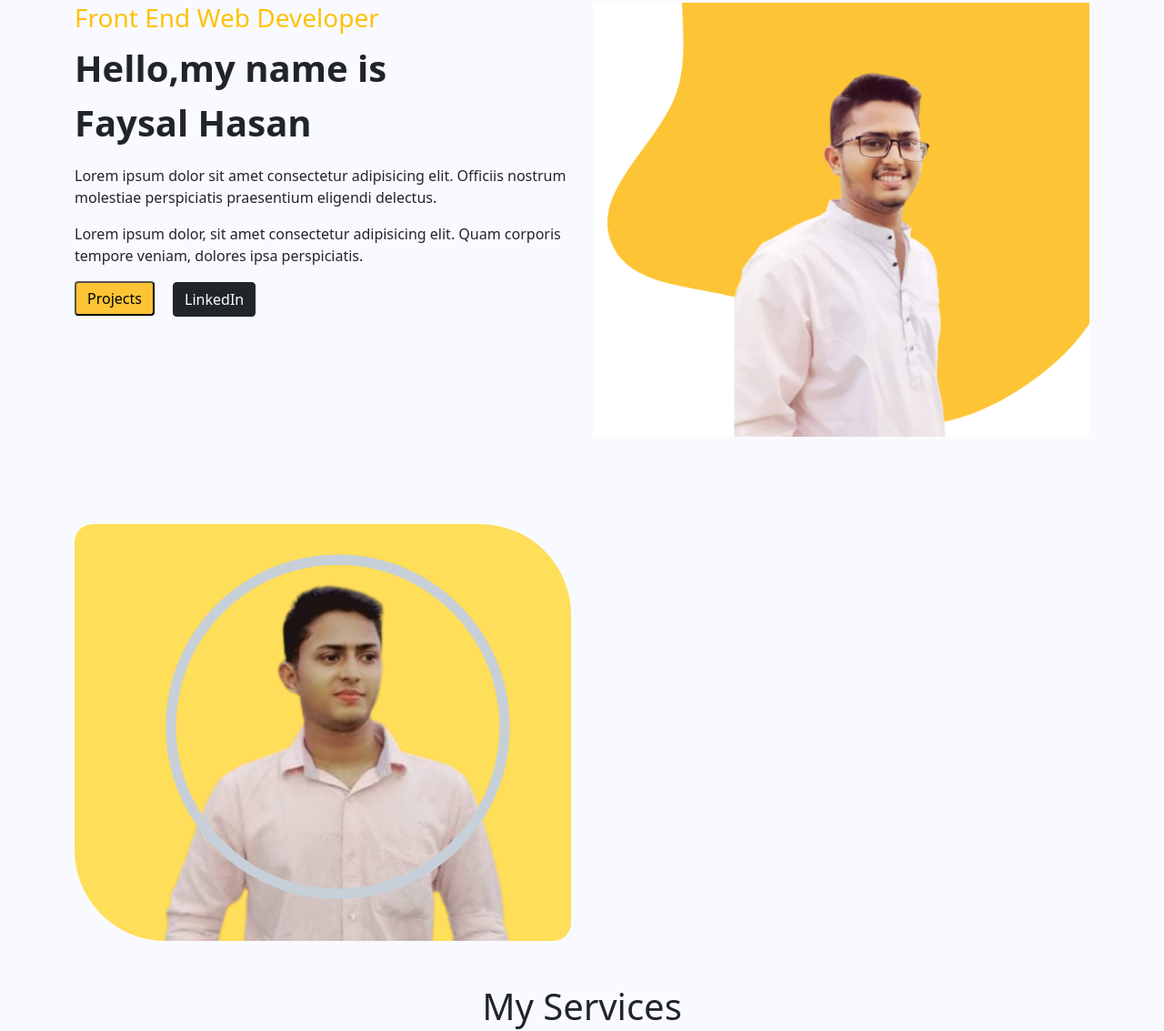
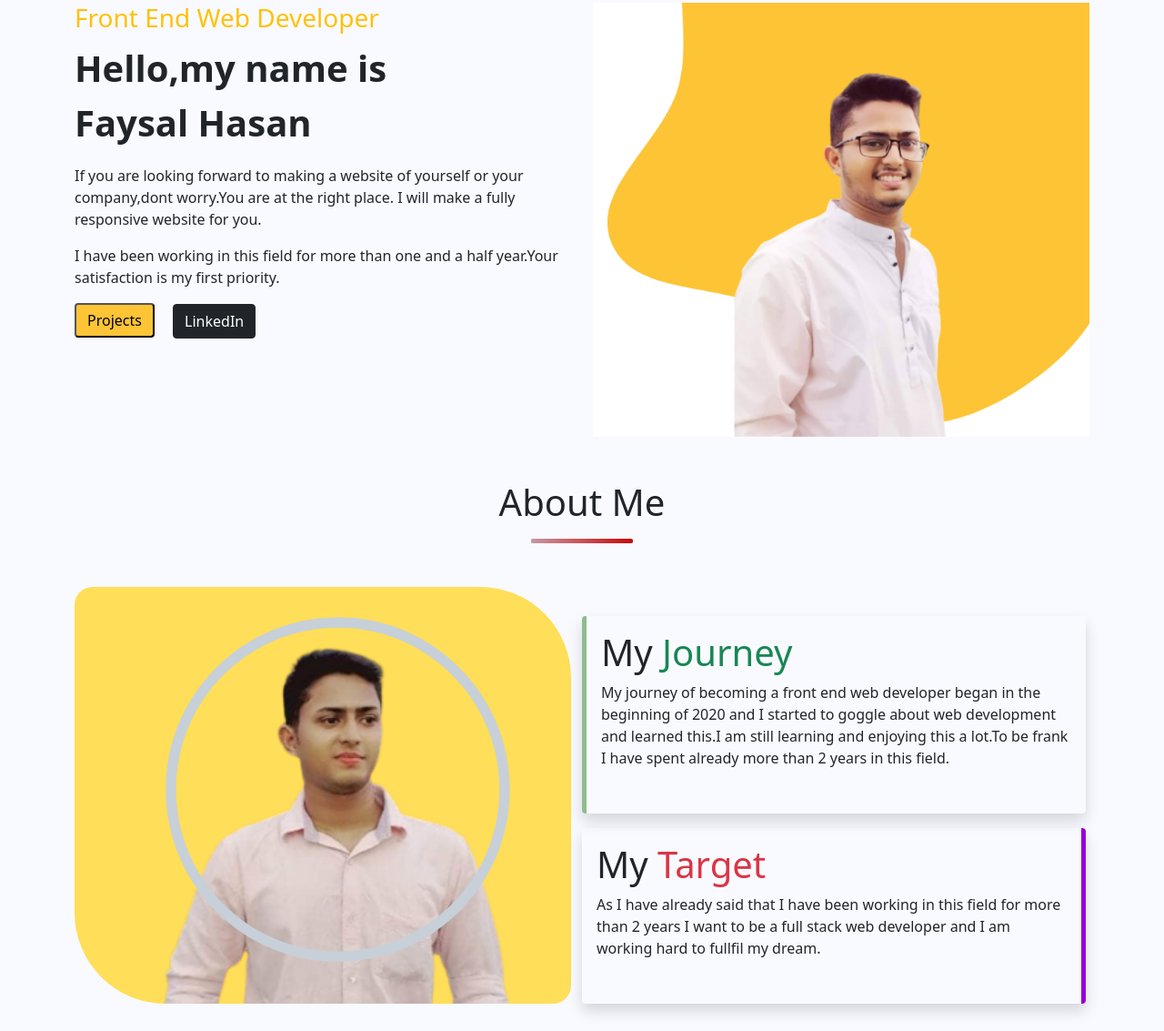
Before and after one commit to Faysal-Hasan-FED/my-portfolio, a plain HTML site: page index.html in a window 1280 px wide. Shown: the part 101-1234 px from the top of the page at 91% size. Drawn offline with nearby package versions, Linux system fonts and the light colour scheme.

Commit message:
dummy texts nedd to be replaced

```diff
--- a/css/style.css
+++ b/css/style.css
@@ -9,6 +9,14 @@ body{
 
 .my-btn:hover{
   background-color: rgba(255, 68, 0, 0.506);
+}
+
+#journey{
+    border-left: 5px solid darkseagreen;
+}
+
+#target{
+    border-right: 5px solid darkviolet;
 }
 
 #project1{
@@ -30,7 +38,7 @@ body{
 .line-break{
     width: 10%;
     margin: 0 auto;
-    color:red;
+    background-image: linear-gradient(to right, pink , red);
     border-radius: 3px;
 }
 
--- a/index.html
+++ b/index.html
@@ -27,7 +27,7 @@
               <div class="collapse navbar-collapse" id="navbarNavAltMarkup">
                 <div class="navbar-nav ms-auto">
                   <a class="nav-link active" aria-current="page" href="#home">Home</a>
-                  <a class="nav-link active" href="#">About</a>
+                  <a class="nav-link active" href="#about">About</a>
                   <a class="nav-link active" href="#services">Services</a>
                   <a class="nav-link active" href="#skills">Skills</a>
                   <a class="nav-link active" href="#projects">Projects</a>
@@ -40,8 +40,8 @@
               <div class="col-sm-12 col-md-6 mb-5">
                 <h3 class="text-warning animate__animated animate__bounceInLeft">Front End Web Developer</h3>
                 <p class="fs-1 fw-bold">Hello,my name is <br> Faysal Hasan</p>
-                <p>Lorem ipsum dolor sit amet consectetur adipisicing elit. Officiis nostrum molestiae perspiciatis praesentium eligendi delectus.</p>
-                <p>Lorem ipsum dolor, sit amet consectetur adipisicing elit. Quam corporis tempore veniam, dolores ipsa perspiciatis.</p>
+                <p>If you are looking forward to making a website of yourself or your company,dont worry.You are at the right place. I will make a fully responsive website for you.</p>
+                <p>I have been working in this field for more than one and a half year.Your satisfaction is my first priority.</p>
                 <a href="#projects"><button class="my-btn rounded me-3">Projects</button></a>
                 <a target="_blank" href="https://www.linkedin.com/in/faysal-hasan-5ab905216/"><button class="btn btn-dark">LinkedIn</button></a>
               </div>
@@ -54,12 +54,23 @@
 
     <main>
         <section class="container">
+            <h1 class="text-center">About Me</h1>
+            <div class="line-break mb-5">
+                <hr>
+            </div>
             <section id="about" class="row my-5">
                 <section class="col-sm-12 col-md-6">
                     <img class="w-100 my-image" src="images/faysal2.png" alt="faysal image">
                 </section>
-                <section class="col-sm-12 col-md-6">
-
+                <section class="col-sm-12 col-md-6 row g-3">
+                    <div class="shadow p-3 rounded" id="journey">
+                        <h1>My <span class="text-success">Journey</span></h1>
+                        <p>My journey of becoming a front end web developer began in the beginning of 2020 and I started to goggle about web development and learned this.I am still learning and enjoying this a lot.To be frank I have spent already more than 2 years in this field.</p>
+                    </div>
+                    <div class="shadow p-3 rounded" id="target">
+                        <h1>My <span class="text-danger">Target</span></h1>
+                        <p>As I have already said that I have been working in this field for more than 2 years I want to be a full stack web developer and I am working hard to fullfil my dream.</p>
+                    </div>
                 </section>
             </section>
         </section>
```
